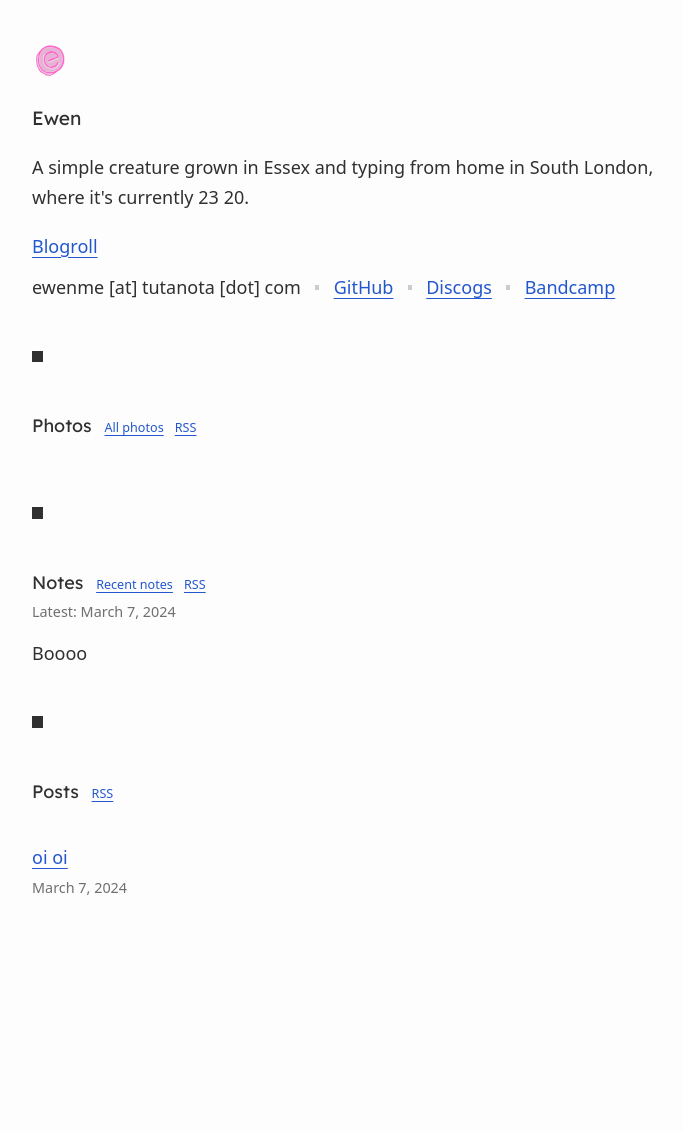
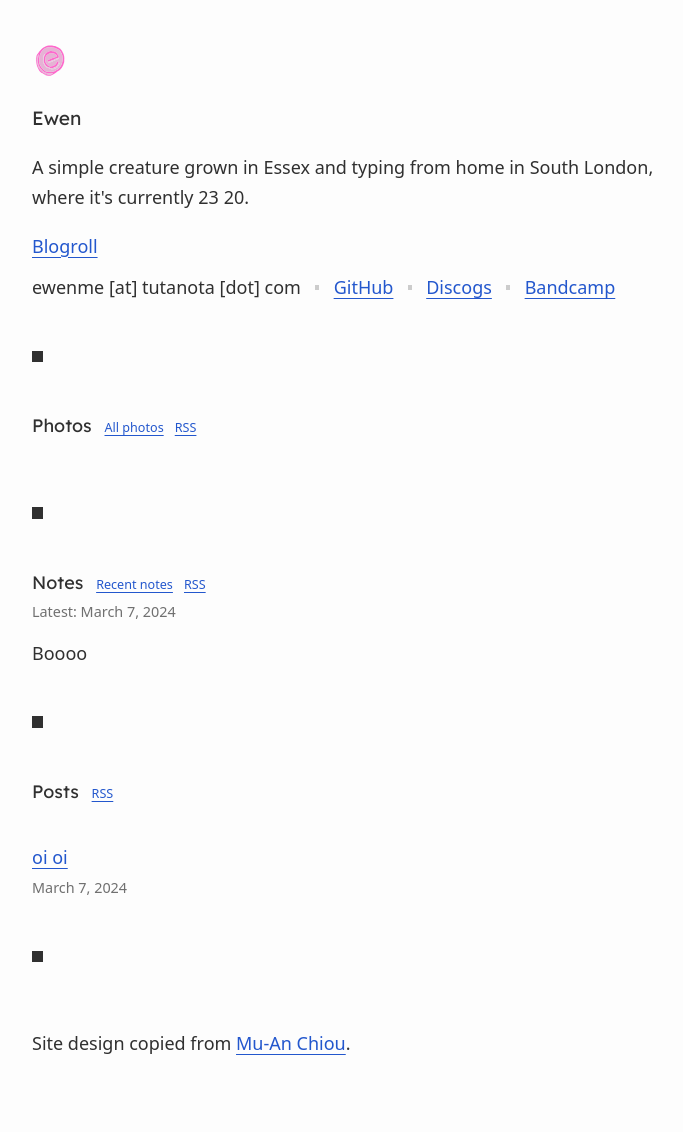
Before and after one commit to ewenme/site2, a Jekyll site: the page built from index.html, in a window 1280 px wide. Shown: the whole page, without its empty margins (284-967 px from the left). Built offline with Jekyll 4.4.1, drawn with Linux system fonts in a browser that asks for light colours; before the commit the page ends 921 px from its top, so only the background shows below that.

Commit message:
add design credit

```diff
--- a/CNAME
+++ /dev/null
@@ -1 +0,0 @@
-muan.co
--- a/_layouts/default.html
+++ b/_layouts/default.html
@@ -411,4 +411,10 @@
       </script>
     {% endif %}
   </body>
+  <footer>
+   <hr class="hr">
+   <nav aria-label="About this site">
+     <p>Site design copied from <a href="https://muan.co/">Mu-An Chiou</a>.</p>
+   </nav>
+ </footer>
 </html>
--- a/notes.html
+++ b/notes.html
@@ -13,11 +12,7 @@ has_open_heart: true
         <a href="{{ note.url }}" class="monospace">
           <h2 class="text"><u>{{ note.date | date: "%B %e, %Y" }}</u></h2>
         </a>
-        <open-heart class="text-open-heart monospace" href="https://likes.muan.dev/?id={{ note.url }}" emoji="❤️" aria-labelledby="like-prompt">
-          <span class="on">Liked ♥︎.</span><span class="off">Like?</span>
-        </open-heart>
       </div>
-      <a href="https://github.com/muan/site/edit/main/{{ note.path }}" class="monospace" tabindex="-1" aria-hidden="true">&nbsp;&nbsp;&nbsp;&nbsp;</a>
     </div>
     {{ note.content | markdownify }}
   </li>
```
Also changed, not shown: other parts of notes.html (+0 -1 lines).
